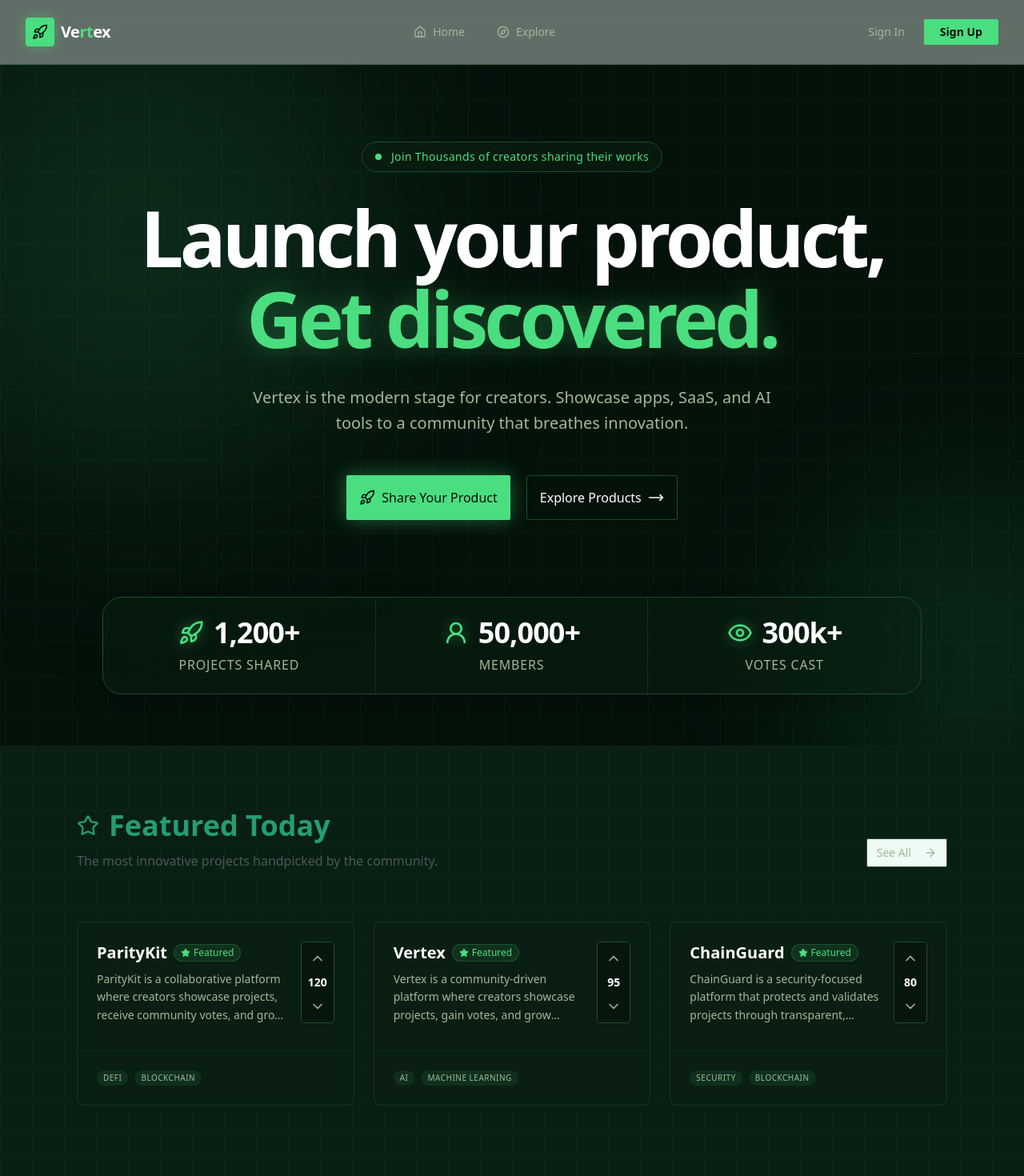
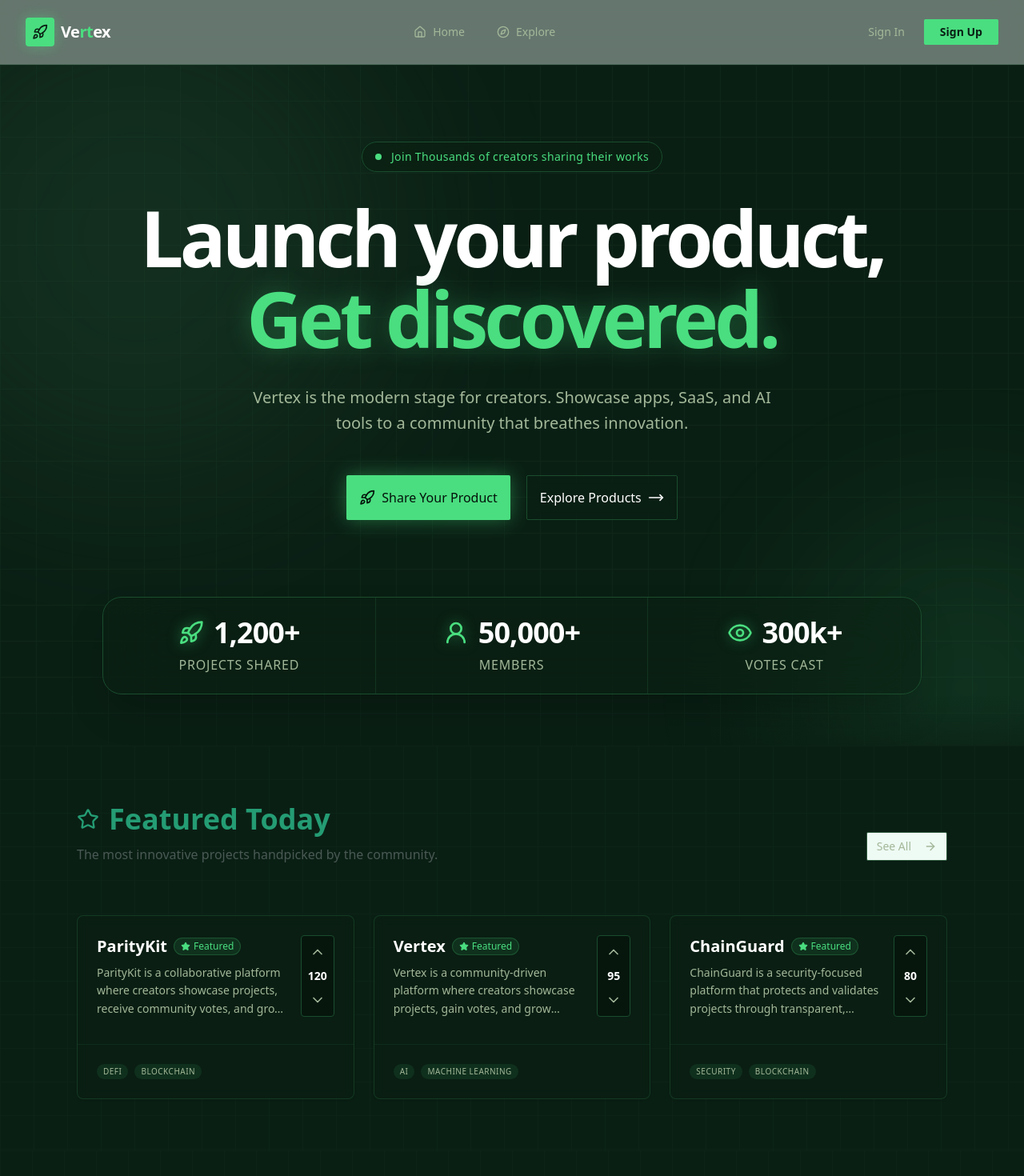
Before and after one commit to bijaya-dev07/Vertex, a Next.js app in the folder vertex/: page / in a window 1280 px wide. Shown: the top 1470 px of the page at 80% size. Built offline with nearby package versions, Linux system fonts and the light colour scheme.

Commit message:
feat: update Header, HeroSection, and FeaturedProjects components with improved styling and layout; enhance color palette and responsiveness

```diff
--- a/vertex/components/common/header.tsx
+++ b/vertex/components/common/header.tsx
@@ -7,7 +7,7 @@ const Logo = () => {
     <Link href="/" className="flex items-center gap-2 group">
       {/* Updated Logo with Hero Palette */}
       <div className="size-8 sm:size-9 rounded-lg bg-[#4ade80] flex items-center justify-center shadow-[0_0_15px_rgba(74,222,128,0.4)] transition-transform group-hover:scale-110">
-        <RocketIcon className="size-5 text-[#04120a]" />
+        <RocketIcon className="size-5 text-[#0a1f14]" />
       </div>
       <span className="text-lg sm:text-xl font-bold tracking-tight text-white">
         Ve<span className="text-[#4ade80]">rt</span>ex
@@ -20,7 +20,7 @@ export default function Header() {
   const isSingedIn = false; // TODO: Replace with actual authentication logic
 
   return (
-    <header className="sticky top-0 z-[60] w-full border-b border-[#1a4d2e]/40 bg-[#04120a]/80 backdrop-blur-xl supports-[backdrop-filter]:bg-[#04120a]/60">
+    <header className="sticky top-0 z-[60] w-full border-b border-[#2d5a3d]/40 bg-[#0a1f14]/80 backdrop-blur-xl supports-[backdrop-filter]:bg-[#0a1f14]/60">
       <div className="max-w-7xl mx-auto px-4 sm:px-6 lg:px-8">
         <div className="flex h-16 sm:h-20 items-center justify-between">
           <Logo />
@@ -29,14 +29,14 @@ export default function Header() {
           <nav className="hidden md:flex items-center gap-2">
             <Link
               href="/"
-              className="flex items-center gap-2 px-4 py-2 text-sm font-medium text-[#a3b899] hover:text-[#4ade80] transition-all hover:bg-[#1a4d2e]/20 rounded-full"
+              className="flex items-center gap-2 px-4 py-2 text-sm font-medium text-[#a3b899] hover:text-[#4ade80] transition-all hover:bg-[#2d5a3d]/20 rounded-full"
             >
               <HomeIcon className="size-4" />
               <span>Home</span>
             </Link>
             <Link
               href="/explore"
-              className="flex items-center gap-2 px-4 py-2 text-sm font-medium text-[#a3b899] hover:text-[#4ade80] transition-all hover:bg-[#1a4d2e]/20 rounded-full"
+              className="flex items-center gap-2 px-4 py-2 text-sm font-medium text-[#a3b899] hover:text-[#4ade80] transition-all hover:bg-[#2d5a3d]/20 rounded-full"
             >
               <CompassIcon className="size-4" />
               <span>Explore</span>
@@ -49,11 +49,11 @@ export default function Header() {
                 <Button
                   asChild
                   size="sm"
-                  className="hidden sm:flex bg-[#4ade80] text-[#04120a] hover:bg-[#3dbd6d] font-semibold shadow-[0_0_10px_rgba(74,222,128,0.2)]"
+                  className="hidden sm:flex bg-[#4ade80] text-[#0a1f14] hover:bg-[#3dbd6d] font-semibold shadow-[0_0_10px_rgba(74,222,128,0.2)]"
                 >
                   <Link href="/submit">Submit Product</Link>
                 </Button>
-                <Button variant="ghost" size="icon" className="text-[#a3b899] hover:text-white hover:bg-[#1a4d2e]/30 rounded-full">
+                <Button variant="ghost" size="icon" className="text-[#a3b899] hover:text-white hover:bg-[#2d5a3d]/30 rounded-full">
                   <UserIcon className="size-5" />
                 </Button>
               </>
@@ -61,13 +61,13 @@ export default function Header() {
               <>
                 <Button
                   variant="ghost"
-                  className="text-xs sm:text-sm text-[#a3b899] hover:text-white hover:bg-[#1a4d2e]/20"
+                  className="text-xs sm:text-sm text-[#a3b899] hover:text-white hover:bg-[#2d5a3d]/20"
                   size="sm"
                 >
                   Sign In
                 </Button>
                 <Button
-                  className="text-xs sm:text-sm bg-[#4ade80] text-[#04120a] hover:bg-[#3dbd6d] font-bold px-5"
+                  className="text-xs sm:text-sm bg-[#4ade80] text-[#0a1f14] hover:bg-[#3dbd6d] font-bold px-5"
                   size="sm"
                 >
                   Sign Up
--- a/vertex/components/ui/landing-page/featured-projects.tsx
+++ b/vertex/components/ui/landing-page/featured-projects.tsx
@@ -36,17 +36,20 @@ const featuredProducts = [
 export default function FeaturedProjects() {
   return (
     <div className="relative bg-[#0a1f14] text-slate-50">
+      {/* Blend into hero: top gradient fade */}
+      <div className="absolute inset-x-0 -top-16 h-24 bg-gradient-to-b from-transparent via-[#0a1f14]/40 to-[#0a1f14] z-0" />
+
       {/* Subtle grid overlay to match palette */}
       <div
         className="absolute inset-0 z-0 opacity-[0.08] pointer-events-none"
         style={{
           backgroundImage:
             `linear-gradient(#2d5a3d 1px, transparent 1px), linear-gradient(90deg, #2d5a3d 1px, transparent 1px)`,
-          backgroundSize: "40px 40px",
+          backgroundSize: "42px 42px",
         }}
       />
 
-      <section className="relative z-10 pt-12 sm:pt-16 lg:pt-20 pb-12 sm:pb-16 px-4 sm:px-6 lg:px-16 max-w-8xl mx-auto">
+      <section className="relative z-10 pt-10 sm:pt-14 lg:pt-18 pb-12 sm:pb-16 px-4 sm:px-6 lg:px-16 max-w-8xl mx-auto">
         <div className="wrapper">
           <div className="flex flex-col sm:flex-row items-start sm:items-center justify-between gap-4 sm:gap-6 mb-8">
             <SectionHeader
--- a/vertex/components/ui/landing-page/hero-section.tsx
+++ b/vertex/components/ui/landing-page/hero-section.tsx
@@ -28,19 +28,19 @@ export default function HeroSection() {
   ];
 
   return (
-    <div className="relative min-h-screen bg-[#04120a] overflow-hidden selection:bg-[#4ade80]/30">
+    <div className="relative min-h-screen bg-[#0a1f14] overflow-hidden selection:bg-[#4ade80]/30">
       {/* 1. THE GRID SYSTEM (Directly from your image) */}
       <div
-        className="absolute inset-0 z-0 opacity-[0.15]"
+        className="absolute inset-0 z-0 opacity-[0.12]"
         style={{
-          backgroundImage: `linear-gradient(#1a4d2e 1px, transparent 1px), linear-gradient(90deg, #1a4d2e 1px, transparent 1px)`,
+          backgroundImage: `linear-gradient(#2d5a3d 1px, transparent 1px), linear-gradient(90deg, #2d5a3d 1px, transparent 1px)`,
           backgroundSize: '45px 45px'
         }}
       />
 
       {/* 2. THE RADIAL GLOWS (Matching the lighting in your image) */}
-      <div className="absolute top-[-10%] left-[-10%] w-[600px] h-[600px] bg-[#1a4d2e]/40 rounded-full blur-[120px] pointer-events-none" />
-      <div className="absolute bottom-[-10%] right-[-10%] w-[400px] h-[400px] bg-[#4ade80]/10 rounded-full blur-[100px] pointer-events-none" />
+      <div className="absolute top-[-10%] left-[-10%] w-[600px] h-[600px] bg-[#2d5a3d]/35 rounded-full blur-[120px] pointer-events-none opacity-80" />
+      <div className="absolute bottom-[-15%] right-[-10%] w-[400px] h-[400px] bg-[#4ade80]/10 rounded-full blur-[100px] pointer-events-none" />
 
       <section className="relative z-10 pt-24 pb-16 px-6">
         <div className="max-w-7xl mx-auto flex flex-col items-center text-center">
```
